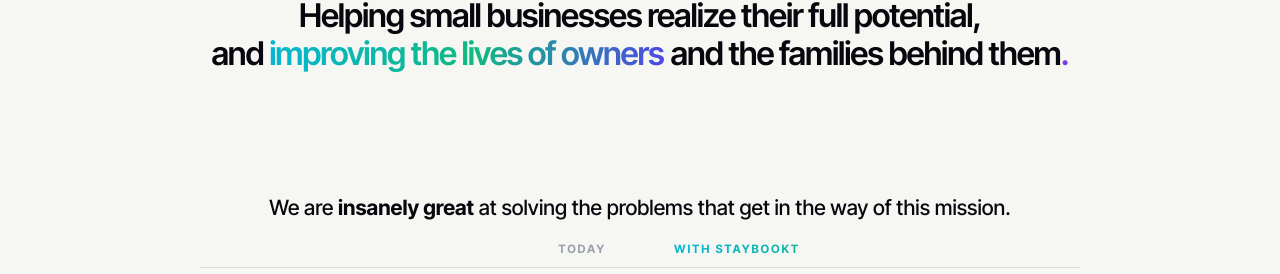
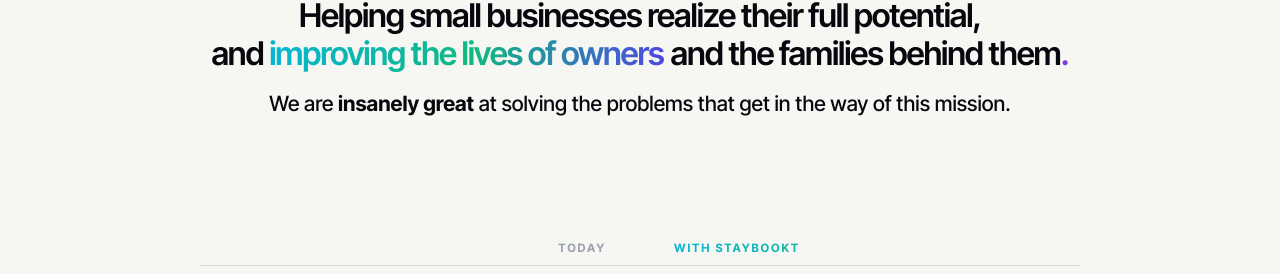
Before and after one commit to staybookt/staybookt-investor, a Next.js app: page / in a window 1280 px wide. Shown: the part 608-882 px from the top of the page. Built offline with nearby package versions, Linux system fonts and the light colour scheme; no server answers.

Commit message:
Mission lede moved out of the chart frame - it closes fold one with the mission, the chart waits below with the 15vh gap

```diff
--- a/app/page.tsx
+++ b/app/page.tsx
@@ -525,9 +525,11 @@ export default function HomePage() {
               suggestion (one gradient per headline - "full potential" goes plain). */}
           <div className="eyebrow pr-eyebrow">Our Mission</div>
           <h2 className="pr-h">Helping small businesses realize their full potential,<br />and <span className="g">improving the lives of owners</span> and the families behind them<span className="pd">.</span></h2>
+          {/* the lede belongs to the MISSION, not the chart (Richard 8-11: it closes fold
+              one; the chart waits below) - moved out of the frame. */}
+          <p className="pr-lede">We are <b>insanely great</b> at solving the problems that get in the way of this mission.</p>
           <div className="pr-frame">
           <div className="pr-block">
-            <p className="pr-lede">We are <b>insanely great</b> at solving the problems that get in the way of this mission.</p>
             <div className="pr-cols" aria-hidden><span className="pc-l">Today</span><span /><span className="pc-r">With StayBookt</span></div>
             <div className="pr-rows">
               <div className="pr-row"><span className="pr-was">A website that doesn&rsquo;t generate calls</span><span className="pr-arr" aria-hidden>&rarr;</span><span className="pr-now">Phones ringing, answered 24/7</span></div>
```
